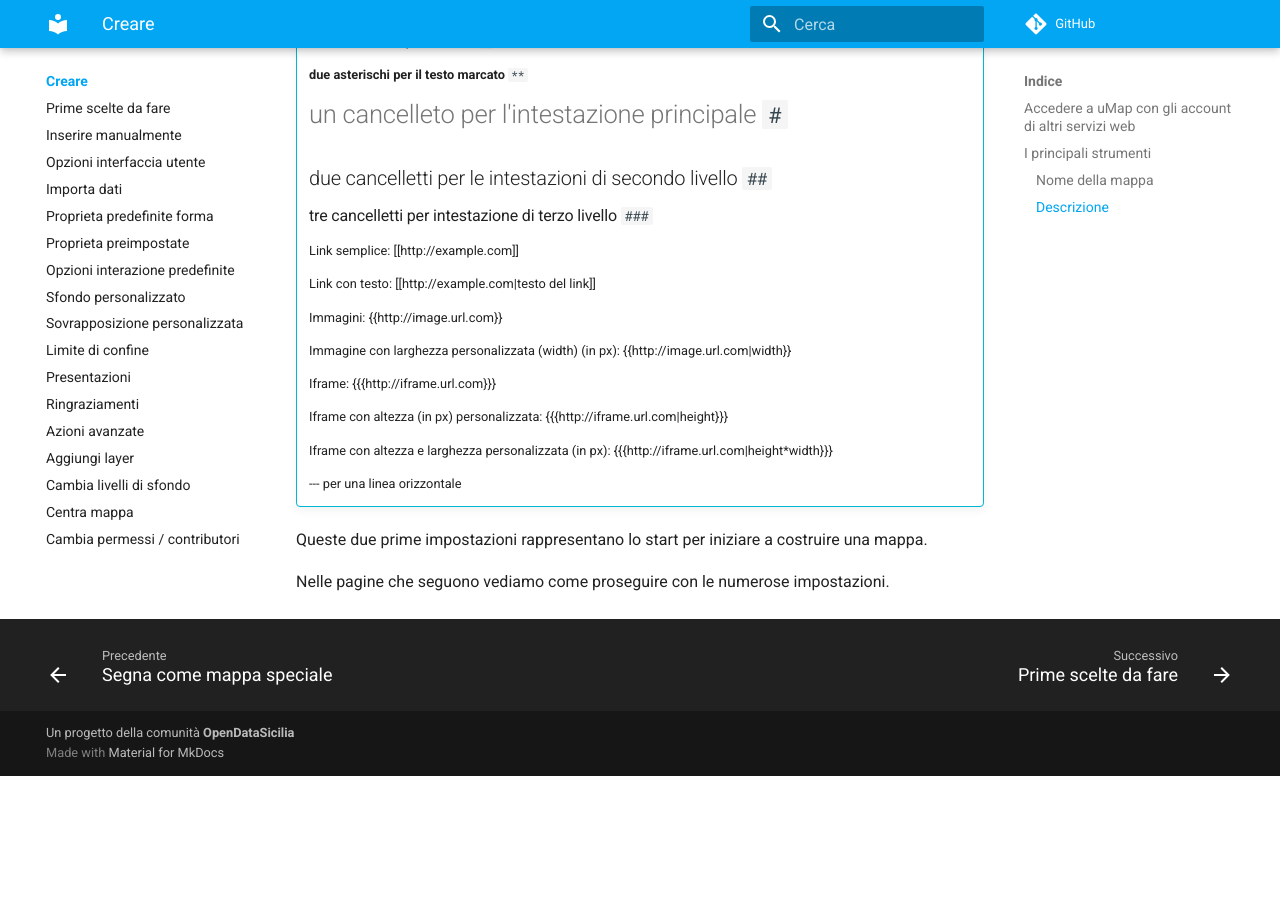
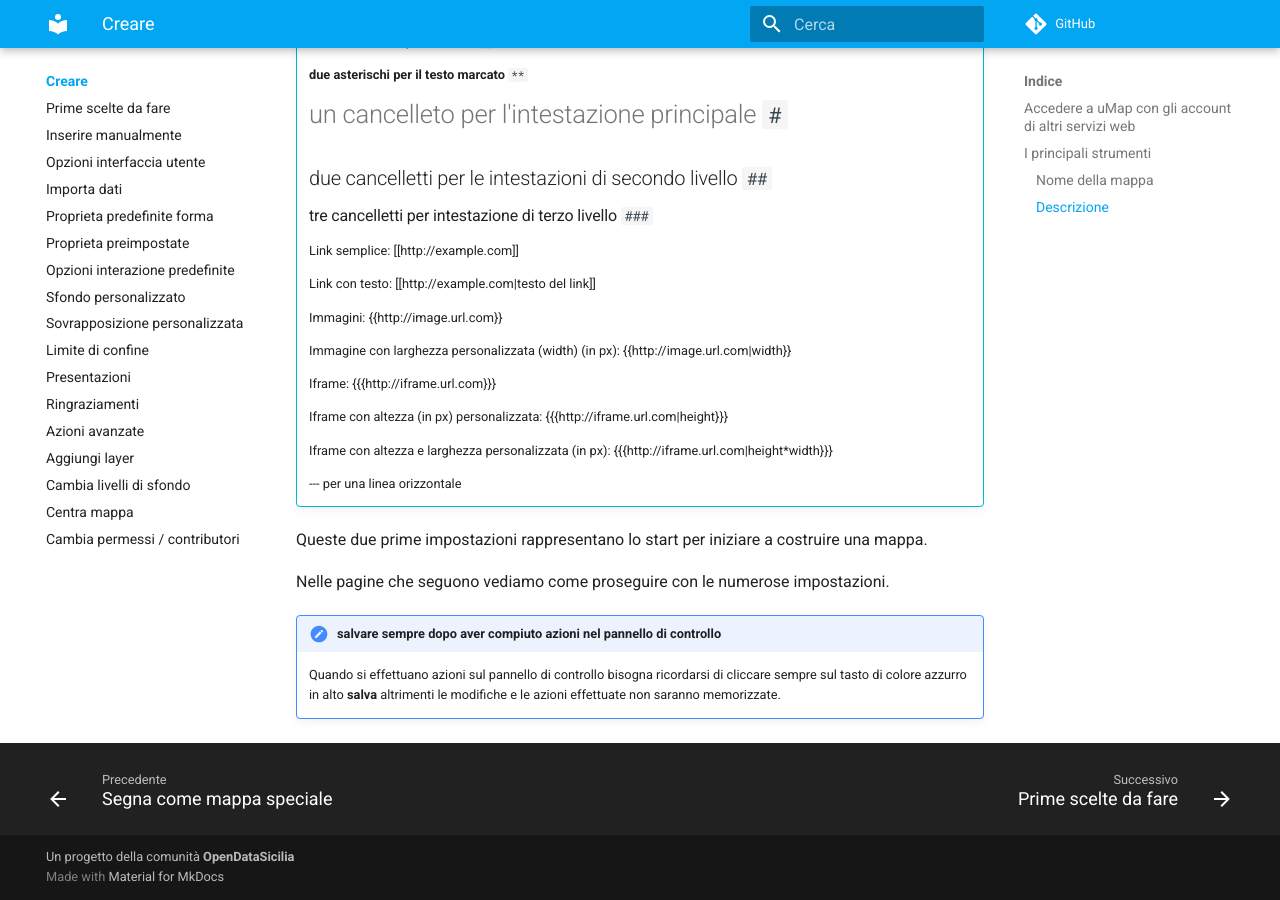
Before and after one commit to opendatasicilia/guida-umap, an MkDocs documentation site: the page built from docs/creare/index.md, in a window 1280 px wide and 900 px high, scrolled down 2170 px. Built offline with MkDocs 1.6.1 and Material for MkDocs 9.7.7, drawn with Linux system fonts in a browser that asks for light colours; comment, search, counter and statistics services are not loaded; before the commit the page ends 2946 px from its top, so only the background shows below that.

Commit message:
Update index.md

```diff
--- a/docs/creare/index.md
+++ b/docs/creare/index.md
@@ -81,3 +81,8 @@ In questo campo possiamo editare tutto il testo che riteniamo necessario. Oltre
 Queste due prime impostazioni rappresentano lo start per iniziare a costruire una mappa.
 
 Nelle pagine che seguono vediamo come proseguire con le numerose impostazioni.
+
+
+!!! attention "salvare sempre dopo aver compiuto azioni nel pannello di controllo"
+
+    Quando si effettuano azioni sul pannello di controllo bisogna ricordarsi di cliccare sempre sul tasto di colore azzurro in alto **salva** altrimenti le modifiche e le azioni effettuate non saranno memorizzate.
```
